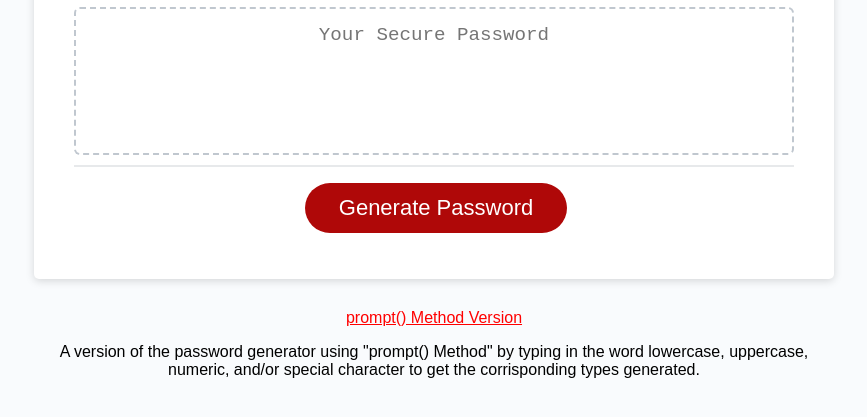
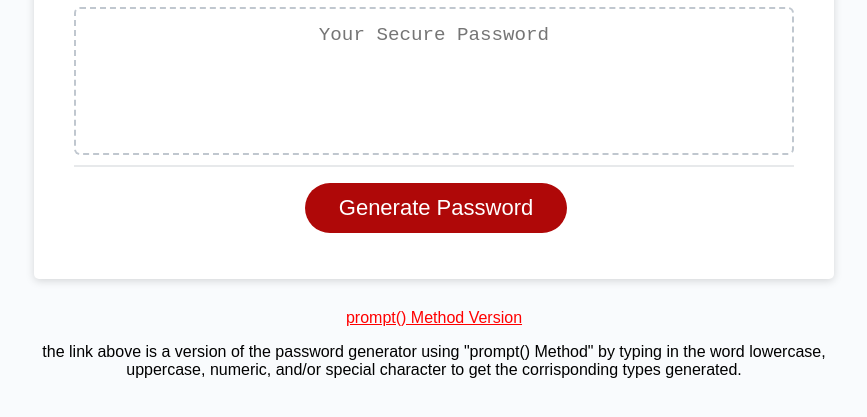
Before and after one commit to Limnation/03-password-generator, a plain HTML site: page index.html in a window 1280 px wide. Shown: the part 241-658 px from the top of the page, without its empty margins (206-1073 px from the left). Drawn offline with Linux system fonts and the light colour scheme.

Commit message:
updated link text to help clarify its expaining the link not the page we r on

```diff
--- a/index.html
+++ b/index.html
@@ -30,7 +30,7 @@
       </div>
       <div class="card-textType">
         <a href="/03-Password-Generator/textType.html">prompt() Method Version</a>
-        <p>A version of the password generator using "prompt() Method" by typing in the word lowercase, uppercase, numeric, and/or special character to get the corrisponding types generated.</p>
+        <p>the link above is a version of the password generator using "prompt() Method" by typing in the word lowercase, uppercase, numeric, and/or special character to get the corrisponding types generated.</p>
       </div>
     </div>
     <!-- <script src="/js/script.js"></script> -->
```
Also changed, not shown: textType.html (+1 -1 lines).
